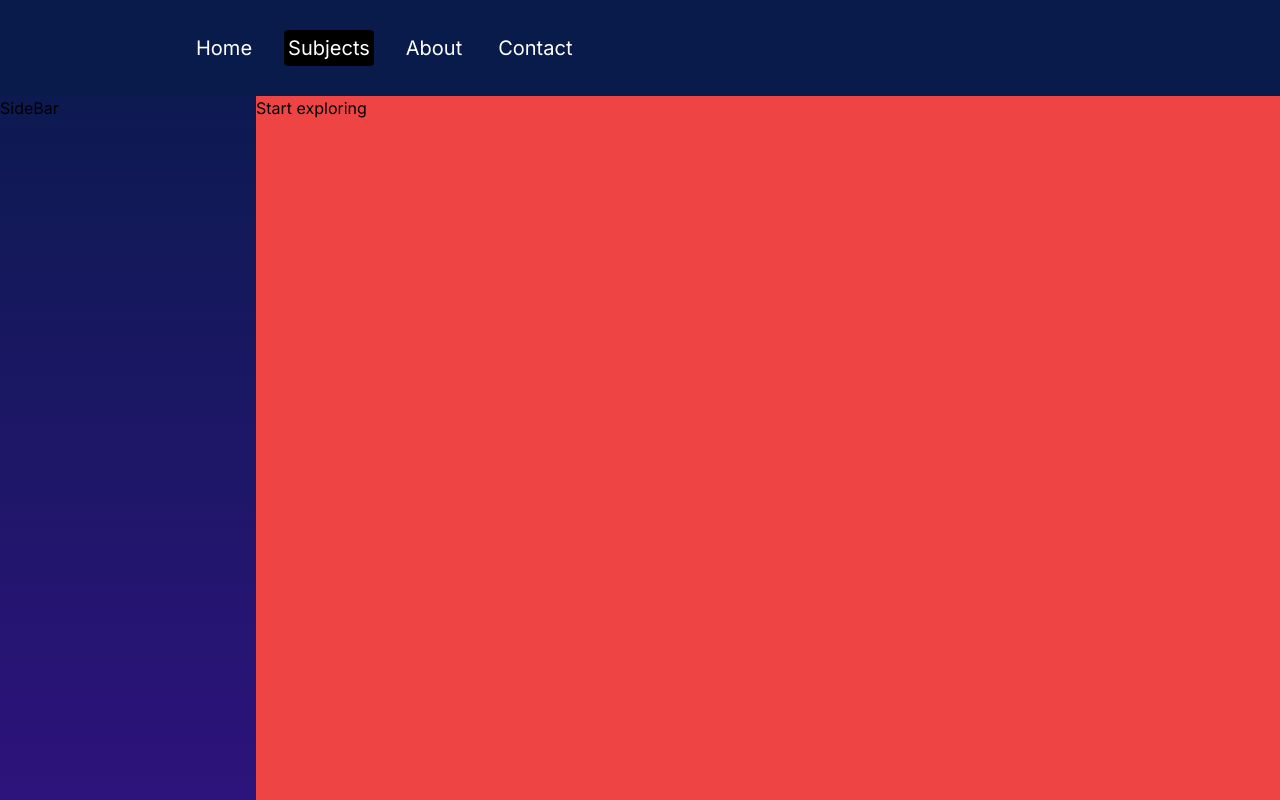
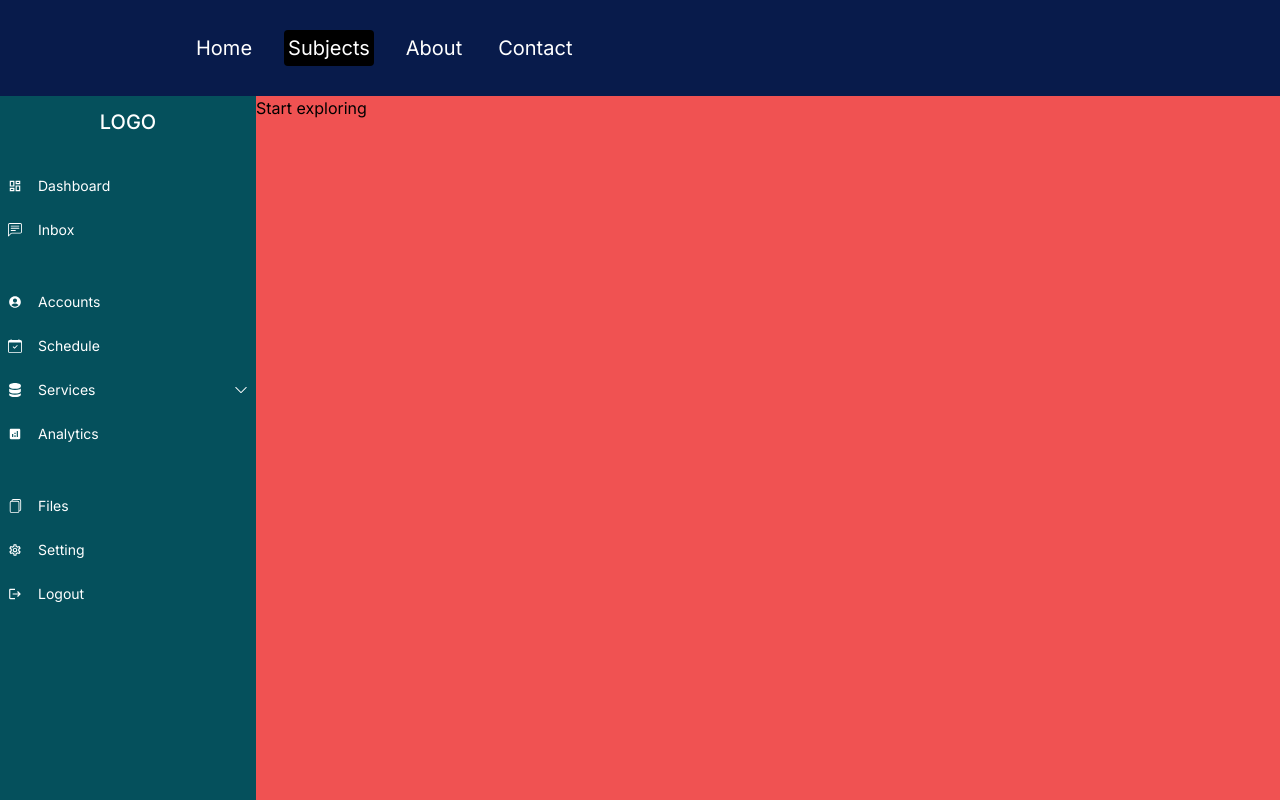
Before and after one commit to karengonzalezdev/blog, a Next.js app: page /subjects in a window 1280 px wide. Shown: the top 800 px of the page. Built offline with nearby package versions, Linux system fonts and the light colour scheme.

Commit message:
sideBar added

```diff
--- a/package.json
+++ b/package.json
@@ -10,6 +10,7 @@
   },
   "dependencies": {
     "@emailjs/browser": "^4.3.3",
+    "flowbite": "^2.3.0",
     "framer-motion": "^11.1.8",
     "next": "14.2.2",
     "react": "^18",
--- a/src/components/sideBar.jsx
+++ b/src/components/sideBar.jsx
@@ -1,6 +1,124 @@
+"use client"
+
+import { useState } from "react"
+
+import {
+  MdOutlineDashboard,
+  MdAccountCircle,
+  MdAnalytics,
+  MdOutlineSettings,
+  MdLogout,
+} from 'react-icons/md';
+import {
+  BsChevronDown,
+  BsChatLeftText,
+  BsCalendarCheck,
+  BsFiles,
+  BsServer,
+} from 'react-icons/bs';
+
+const Menus = [
+  { title: 'Dashboard', src: 'Chart_fill', icon: <MdOutlineDashboard /> },
+  { title: 'Inbox', src: 'Chat', icon: <BsChatLeftText /> },
+  { title: 'Accounts', src: 'User', gap: true, icon: <MdAccountCircle /> },
+  { title: 'Schedule ', src: 'Calendar', icon: <BsCalendarCheck /> },
+  {
+    title: 'Services',
+    src: 'Services',
+    icon: <BsServer />,
+    subMenus: [
+      {
+        title: 'Service 1',
+        src: '/services/services1',
+
+        cName: 'sub-nav',
+      },
+      {
+        title: 'Service 2',
+        src: '/services/services2',
+
+        cName: 'sub-nav',
+      },
+      {
+        title: 'Service 3',
+        src: '/services/services3',
+      },
+    ],
+  },
+  { title: 'Analytics', src: 'Chart', icon: <MdAnalytics /> },
+  { title: 'Files ', src: 'Folder', gap: true, icon: <BsFiles /> },
+  { title: 'Setting', src: 'Setting', icon: <MdOutlineSettings /> },
+  { title: 'Logout', src: 'Logout', icon: <MdLogout /> },
+];
+
 const SideBar = () => {
- return (
- <div className=''>SideBar</div>
+
+  const [open, setOpen] = useState(true);
+  const [subMenuOpen, setSubMenuOpen] = useState(false);
+  const toggleSideBar = ()=> {
+    setOpen(!open);
+  };
+
+  return (
+ <div className='h-screen flex items-end justify-end'>
+
+<button className="fixed lg:hidden z-90 bottom-10 right-10 bg-teal-800 w-10 h-10 rounded-full drop-shadow-lg
+flex justify-center items-center text-white text-2xl hover:bg-teal-800 duration-300" onClick={toggleSideBar}>
+<span className="text-white">
+          <svg
+            xmlns="http://www.w3.org/2000/svg"
+            fill="currentColor"
+            className="w-6 m-auto"
+            viewBox="0 0 16 16"
+          >
+            <path
+              fillRule="evenodd"
+              d="M3.646 9.146a.5.5 0 0 1 .708 0L8 12.793l3.646-3.647a.5.5 0 0 1 .708.708l-4 4a.5.5 0 0 1-.708 0l-4-4a.5.5 0 0 1 0-.708zm0-2.292a.5.5 0 0 0 .708 0L8 3.207l3.646 3.647a.5.5 0 0 0 .708-.708l-4-4a.5.5 0 0 0-.708 0l-4 4a.5.5 0 0 0 0 .708z"
+            />
+          </svg>
+        </span>
+</button>
+<div className={` ${open ? 'w-48' : 'w-0'} lg:w-72 bg-teal-800  h-screen relative duration-500`}>
+
+<div className="justify-center mt-3">
+    <h1 className={`text-white font-medium text-xl text-center duration-200 ${!open && 'invisible'}`}>LOGO</h1>
+</div>
+
+<ul className="pt-6">
+{Menus.map((Menu, index)=>(
+<div key={index}>
+<li  className={`flex rounded-md p-2 cursor-pointer hover:bg-teal-400 text-white text-sm items-center gap-x-4 ${Menu.gap ? 'mt-9' : 'mt-2'}`}>
+{Menu.icon}
+<span className="flex-1">
+  {Menu.title}
+</span>
+
+{/* SUBMENU */}
+{Menu.subMenus && <BsChevronDown className={`${subMenuOpen && 'rotate-180'}`} onClick={()=> setSubMenuOpen(!subMenuOpen)}/>}
+
+</li>
+
+{Menu.subMenus && subMenuOpen && open && (
+  <ul>
+                  {Menu.subMenus.map((subMenuItem, idx) => (
+                    <li
+                      key={idx}
+                      className="flex px-5 cursor-pointer text-center text-sm text-gray-200 py-1"
+                    >
+                      {subMenuItem.title}
+                    </li>
+                  ))}
+                </ul>
+
+)}
+
+</div>
+))}
+</ul>
+
+</div>
+
+ </div>
 )
 }
 
--- a/tailwind.config.js
+++ b/tailwind.config.js
@@ -7,6 +7,7 @@ module.exports = {
     "./src/pages/**/*.{js,ts,jsx,tsx,mdx}",
     "./src/components/**/*.{js,ts,jsx,tsx,mdx}",
     "./src/app/**/*.{js,ts,jsx,tsx,mdx}",
+    "./node_modules/flowbite/**/*.js",
   ],
   theme: {
     extend: {
@@ -37,5 +38,7 @@ module.exports = {
       neonBlue: 'rgb(77, 238, 234)',
     }
   },
-  plugins: [],
+  plugins: [
+    require('flowbite/plugin')
+],
 };
```
Also changed, not shown: 1 other file (tests, documents, lock files or other folders).
